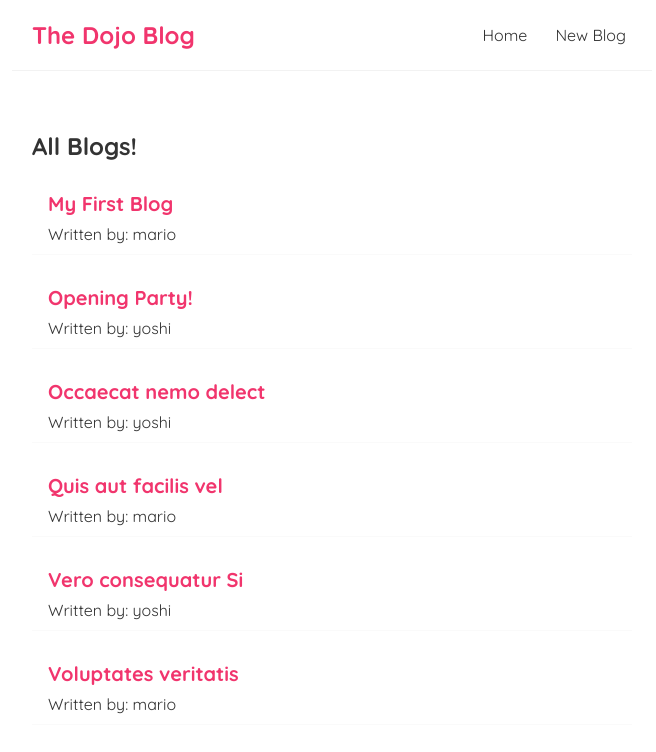
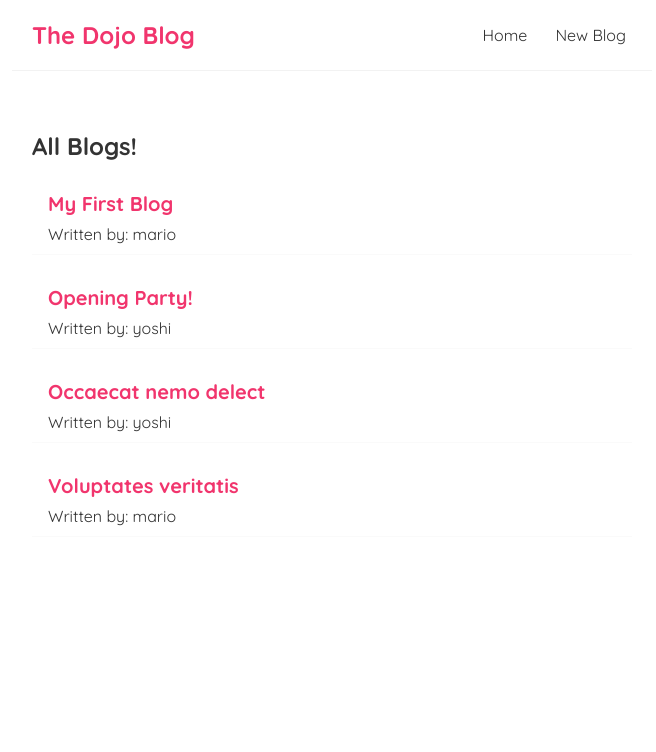
Before and after one commit to Dervanius/Dojo-Blog, a React (Vite) app: page / in a window 1280 px wide. Shown: the top 752 px of the page, without its empty margins (308-964 px from the left). Built offline with nearby package versions, Linux system fonts and the light colour scheme; data requests are answered from the project's data file.

Commit message:
Delete function added

```diff
--- a/data/db.json
+++ b/data/db.json
@@ -19,18 +19,6 @@
       "body": "Voluptas dolor quis "
     },
     {
-      "id": "6e0f",
-      "title": "Quis aut facilis vel",
-      "author": "mario",
-      "body": "Sit culpa excepturi"
-    },
-    {
-      "id": "f974",
-      "title": "Vero consequatur Si",
-      "author": "yoshi",
-      "body": "Pariatur Et in non "
-    },
-    {
       "id": "8081",
       "title": "Voluptates veritatis",
       "author": "mario",
--- a/src/BlogDetails.jsx
+++ b/src/BlogDetails.jsx
@@ -1,14 +1,23 @@
-import { useParams } from "react-router-dom";
+import { useParams, useHistory } from "react-router-dom";
 import useFetch from "./useFetch";
 import Spinner from "./Spinner";
 
 const BlogDetails = () => {
   const { id } = useParams();
+  const history = useHistory();
   const {
     data: blog,
     error,
     isPending,
   } = useFetch("http://localhost:8000/blogs/" + id);
+
+  const handleClick = () => {
+    fetch("http://localhost:8000/blogs/" + id, {
+      method: "DELETE",
+    }).then(() => {
+      history.push("/");
+    });
+  };
 
   return (
     <div className="blog-details">
@@ -24,6 +33,7 @@
           <h2>{blog.title}</h2>
           <p>Written by: {blog.author}</p>
           <div>{blog.body}</div>
+          <button onClick={handleClick}>Delete</button>
         </article>
       )}
     </div>
```
